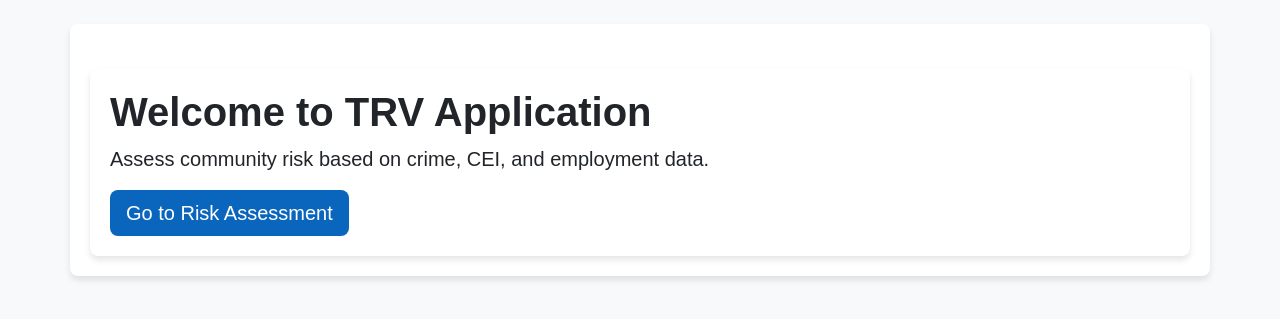
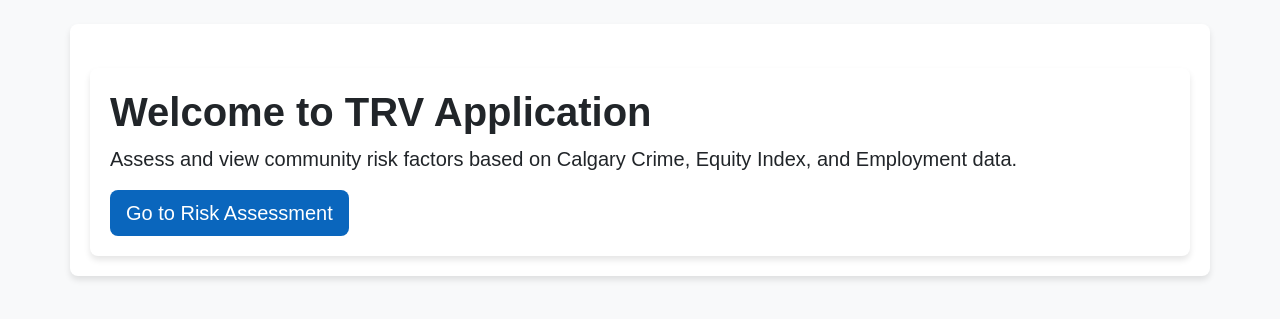
Before and after one commit to hcart15/TRV_WebApp_Deploy, a Flask app: page / in a window 1280 px wide. Shown: the part 56-375 px from the top of the page. Run offline with Flask 3, Linux system fonts and the light colour scheme; parts of the project's set-up code (start-up, migrations or seed data) failed here and were passed over; some libraries are stand-ins or nearby versions.

Commit message:
Update index.html

```diff
--- a/templates/index.html
+++ b/templates/index.html
@@ -3,7 +3,7 @@
 {% block content %}
 <div class="container mt-4">
     <h1 class="display-4">Welcome to TRV Application</h1>
-    <p class="lead">Assess community risk based on crime, CEI, and employment data.</p>
+    <p class="lead">Assess and view community risk factors based on Calgary Crime, Equity Index, and Employment data.</p>
     <a class="btn btn-primary btn-lg" href="{{ url_for('risk') }}" role="button">Go to Risk Assessment</a>
 </div>
 {% endblock %}
```
